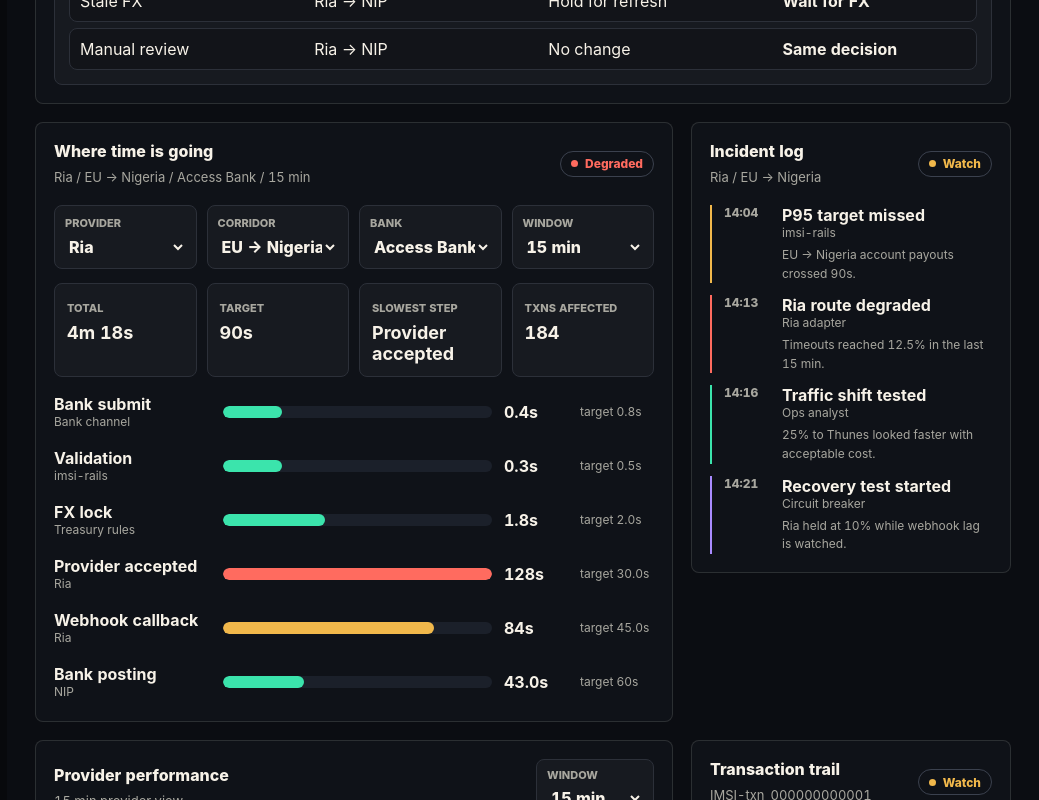
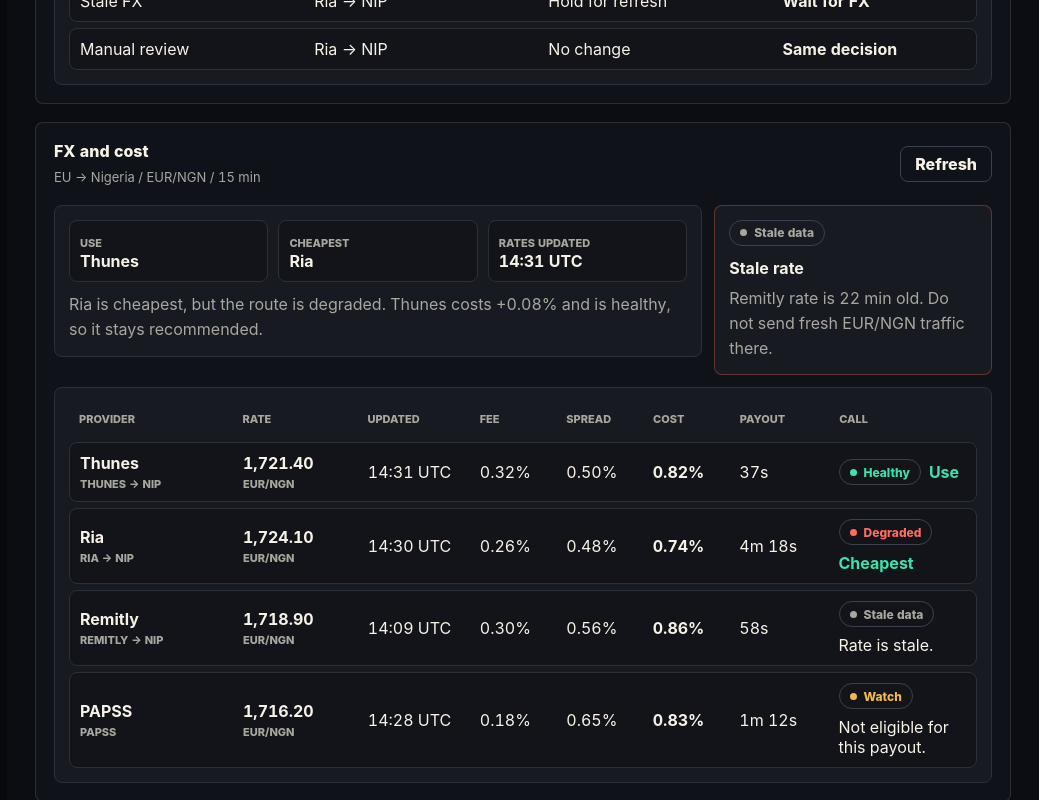
Before and after one commit to CloudSpaceLab/imsi-rails, a Vue app in the folder apps/web/: page / in a window 1280 px wide. Shown: the part 2340-3140 px from the top of the page, without its empty margins (241-1280 px from the left). Built offline with nearby package versions, Linux system fonts and the light colour scheme.

Commit message:
Add FX and cost board

```diff
--- a/apps/web/src/App.vue
+++ b/apps/web/src/App.vue
@@ -2,6 +2,7 @@
 import CorridorMatrix from './components/CorridorMatrix.vue'
 import DataFreshness from './components/DataFreshness.vue'
 import DowntimeTimeline from './components/DowntimeTimeline.vue'
+import FxCostBoard from './components/FxCostBoard.vue'
 import HealthBadge from './components/HealthBadge.vue'
 import LatencyWaterfall from './components/LatencyWaterfall.vue'
 import PolicySimulatorPanel from './components/PolicySimulatorPanel.vue'
@@ -15,6 +16,7 @@
   downtimeEvents,
   drilldownFilters,
   fallbackRoutes,
+  fxCostBoard,
   latencySteps,
   latencySummary,
   policySimulationSamples,
@@ -117,6 +119,8 @@
 
         <PolicySimulatorPanel :samples="policySimulationSamples" />
 
+        <FxCostBoard :board="fxCostBoard" />
+
         <LatencyWaterfall :filters="drilldownFilters" :summary="latencySummary" :steps="latencySteps" />
 
         <DowntimeTimeline :events="downtimeEvents" />
--- /dev/null
+++ b/apps/web/src/components/FxCostBoard.vue
@@ -0,0 +1,82 @@
+<script setup lang="ts">
+import HealthBadge from './HealthBadge.vue'
+import UiButton from './UiButton.vue'
+import type { FxCostBoard } from '../types'
+
+defineProps<{
+  board: FxCostBoard
+}>()
+</script>
+
+<template>
+  <section class="panel panel--full" id="fx-costs" aria-labelledby="fx-cost-title">
+    <header class="panel__header">
+      <div>
+        <h2 id="fx-cost-title">FX and cost</h2>
+        <p>{{ board.corridor }} / {{ board.pair }} / {{ board.window }}</p>
+      </div>
+      <UiButton variant="secondary">Refresh</UiButton>
+    </header>
+
+    <div class="fx-layout">
+      <section class="fx-decision" aria-label="FX route decision">
+        <div>
+          <span>Use</span>
+          <strong>{{ board.recommendedProvider }}</strong>
+        </div>
+        <div>
+          <span>Cheapest</span>
+          <strong>{{ board.cheapestProvider }}</strong>
+        </div>
+        <div>
+          <span>Rates updated</span>
+          <strong>{{ board.refreshedAt }}</strong>
+        </div>
+        <p>{{ board.decision }}</p>
+      </section>
+
+      <aside class="fx-alert" aria-label="Rate alert">
+        <HealthBadge state="stale" />
+        <strong>Stale rate</strong>
+        <p>{{ board.rateAlert }}</p>
+      </aside>
+
+      <div class="fx-table" role="table" aria-label="FX and route cost">
+        <div class="fx-table__row fx-table__row--head" role="row">
+          <span role="columnheader">Provider</span>
+          <span role="columnheader">Rate</span>
+          <span role="columnheader">Updated</span>
+          <span role="columnheader">Fee</span>
+          <span role="columnheader">Spread</span>
+          <span role="columnheader">Cost</span>
+          <span role="columnheader">Payout</span>
+          <span role="columnheader">Call</span>
+        </div>
+
+        <div v-for="route in board.routes" :key="route.provider" class="fx-table__row" role="row">
+          <span role="cell" data-label="Provider">
+            <strong>{{ route.provider }}</strong>
+            <small>{{ route.route }}</small>
+          </span>
+          <span role="cell" data-label="Rate">
+            <strong>{{ route.rate }}</strong>
+            <small>{{ route.pair }}</small>
+          </span>
+          <span role="cell" data-label="Updated">{{ route.updatedAt }}</span>
+          <span role="cell" data-label="Fee">{{ route.fee }}</span>
+          <span role="cell" data-label="Spread">{{ route.spread }}</span>
+          <span role="cell" data-label="Cost">
+            <strong>{{ route.effectiveCost }}</strong>
+          </span>
+          <span role="cell" data-label="Payout">{{ route.payoutTime }}</span>
+          <span role="cell" data-label="Call" class="fx-table__call">
+            <HealthBadge :state="route.state" />
+            <strong v-if="route.recommended">Use</strong>
+            <strong v-else-if="route.cheapest">Cheapest</strong>
+            <span v-else>{{ route.note }}</span>
+          </span>
+        </div>
+      </div>
+    </div>
+  </section>
+</template>
--- a/apps/web/src/data.ts
+++ b/apps/web/src/data.ts
@@ -2,6 +2,7 @@
   ChangeHistoryItem,
   DowntimeEvent,
   FallbackRoute,
+  FxCostBoard,
   HealthState,
   LatencyStep,
   PolicySimulationSample,
@@ -297,3 +298,76 @@
     ],
   },
 ]
+
+export const fxCostBoard: FxCostBoard = {
+  corridor: 'EU -> Nigeria',
+  pair: 'EUR/NGN',
+  window: '15 min',
+  refreshedAt: '14:31 UTC',
+  cheapestProvider: 'Ria',
+  recommendedProvider: 'Thunes',
+  rateAlert: 'Remitly rate is 22 min old. Do not send fresh EUR/NGN traffic there.',
+  decision: 'Ria is cheapest, but the route is degraded. Thunes costs +0.08% and is healthy, so it stays recommended.',
+  routes: [
+    {
+      provider: 'Thunes',
+      route: 'Thunes -> NIP',
+      pair: 'EUR/NGN',
+      rate: '1,721.40',
+      updatedAt: '14:31 UTC',
+      state: 'healthy' as HealthState,
+      fee: '0.32%',
+      spread: '0.50%',
+      effectiveCost: '0.82%',
+      payoutTime: '37s',
+      cheapest: false,
+      recommended: true,
+      note: 'Healthy route with fresh FX.',
+    },
+    {
+      provider: 'Ria',
+      route: 'Ria -> NIP',
+      pair: 'EUR/NGN',
+      rate: '1,724.10',
+      updatedAt: '14:30 UTC',
+      state: 'degraded' as HealthState,
+      fee: '0.26%',
+      spread: '0.48%',
+      effectiveCost: '0.74%',
+      payoutTime: '4m 18s',
+      cheapest: true,
+      recommended: false,
+      note: 'Cheapest, but too slow right now.',
+    },
+    {
+      provider: 'Remitly',
+      route: 'Remitly -> NIP',
+      pair: 'EUR/NGN',
+      rate: '1,718.90',
+      updatedAt: '14:09 UTC',
+      state: 'stale' as HealthState,
+      fee: '0.30%',
+      spread: '0.56%',
+      effectiveCost: '0.86%',
+      payoutTime: '58s',
+      cheapest: false,
+      recommended: false,
+      note: 'Rate is stale.',
+    },
+    {
+      provider: 'PAPSS',
+      route: 'PAPSS',
+      pair: 'EUR/NGN',
+      rate: '1,716.20',
+      updatedAt: '14:28 UTC',
+      state: 'watch' as HealthState,
+      fee: '0.18%',
+      spread: '0.65%',
+      effectiveCost: '0.83%',
+      payoutTime: '1m 12s',
+      cheapest: false,
+      recommended: false,
+      note: 'Not eligible for this payout.',
+    },
+  ],
+}
--- a/apps/web/src/styles.css
+++ b/apps/web/src/styles.css
@@ -1061,6 +1061,116 @@
   text-transform: uppercase;
 }
 
+.fx-layout {
+  display: grid;
+  grid-template-columns: minmax(0, 1.4fr) minmax(260px, 0.6fr);
+  gap: 12px;
+  align-items: start;
+}
+
+.fx-decision,
+.fx-alert,
+.fx-table {
+  min-width: 0;
+  border: 1px solid var(--line);
+  border-radius: 8px;
+  background: rgba(255, 248, 235, 0.035);
+}
+
+.fx-decision {
+  display: grid;
+  grid-template-columns: repeat(3, minmax(0, 1fr));
+  gap: 10px;
+  padding: 14px;
+}
+
+.fx-decision div {
+  min-width: 0;
+  padding: 10px;
+  border: 1px solid var(--line);
+  border-radius: 8px;
+  background: rgba(8, 9, 12, 0.32);
+}
+
+.fx-decision span,
+.fx-table small,
+.fx-table__row--head span {
+  color: var(--muted);
+  font-size: 11px;
+  font-weight: 800;
+  text-transform: uppercase;
+}
+
+.fx-decision strong,
+.fx-table strong {
+  display: block;
+}
+
+.fx-decision p {
+  grid-column: 1 / -1;
+  margin: 0;
+}
+
+.fx-alert {
+  padding: 14px;
+  border-color: rgba(255, 107, 95, 0.32);
+}
+
+.fx-alert strong {
+  display: block;
+  margin-top: 12px;
+}
+
+.fx-alert p {
+  margin: 8px 0 0;
+}
+
+.fx-table {
+  grid-column: 1 / -1;
+  display: grid;
+  gap: 6px;
+  padding: 14px;
+}
+
+.fx-table__row {
+  display: grid;
+  grid-template-columns: 1.2fr 0.9fr 0.8fr 0.6fr 0.6fr 0.6fr 0.7fr 1fr;
+  gap: 10px;
+  align-items: center;
+  min-height: 58px;
+  padding: 10px;
+  border: 1px solid var(--line);
+  border-radius: 8px;
+  background: rgba(8, 9, 12, 0.32);
+}
+
+.fx-table__row--head {
+  min-height: 0;
+  border: 0;
+  background: transparent;
+}
+
+.fx-table span {
+  min-width: 0;
+  overflow-wrap: anywhere;
+}
+
+.fx-table small {
+  display: block;
+  margin-top: 4px;
+}
+
+.fx-table__call {
+  display: flex;
+  align-items: center;
+  gap: 8px;
+  flex-wrap: wrap;
+}
+
+.fx-table__call > strong {
+  color: var(--mint);
+}
+
 .provider-card {
   padding: 14px;
   border: 1px solid var(--line);
@@ -1198,6 +1308,7 @@
   .content-grid,
   .provider-grid,
   .simulator-layout,
+  .fx-layout,
   .config-grid,
   .filter-bar,
   .latency-summary {
@@ -1211,15 +1322,19 @@
   .route-compare dl,
   .rejection-list,
   .report-metrics,
-  .report-table__row {
+  .report-table__row,
+  .fx-decision,
+  .fx-table__row {
     grid-template-columns: 1fr;
   }
 
-  .report-table__row--head {
+  .report-table__row--head,
+  .fx-table__row--head {
     display: none;
   }
 
-  .report-table [role="cell"]::before {
+  .report-table [role="cell"]::before,
+  .fx-table [role="cell"]::before {
     content: attr(data-label);
     display: block;
     margin-bottom: 4px;
@@ -1227,6 +1342,11 @@
     font-size: 11px;
     font-weight: 800;
     text-transform: uppercase;
+  }
+
+  .fx-decision p,
+  .fx-table {
+    grid-column: auto;
   }
 
   .fallback-list li {
```
Also changed, not shown: apps/web/src/types.ts (+28 -0 lines), 2 other files (tests, documents, lock files or other folders).
